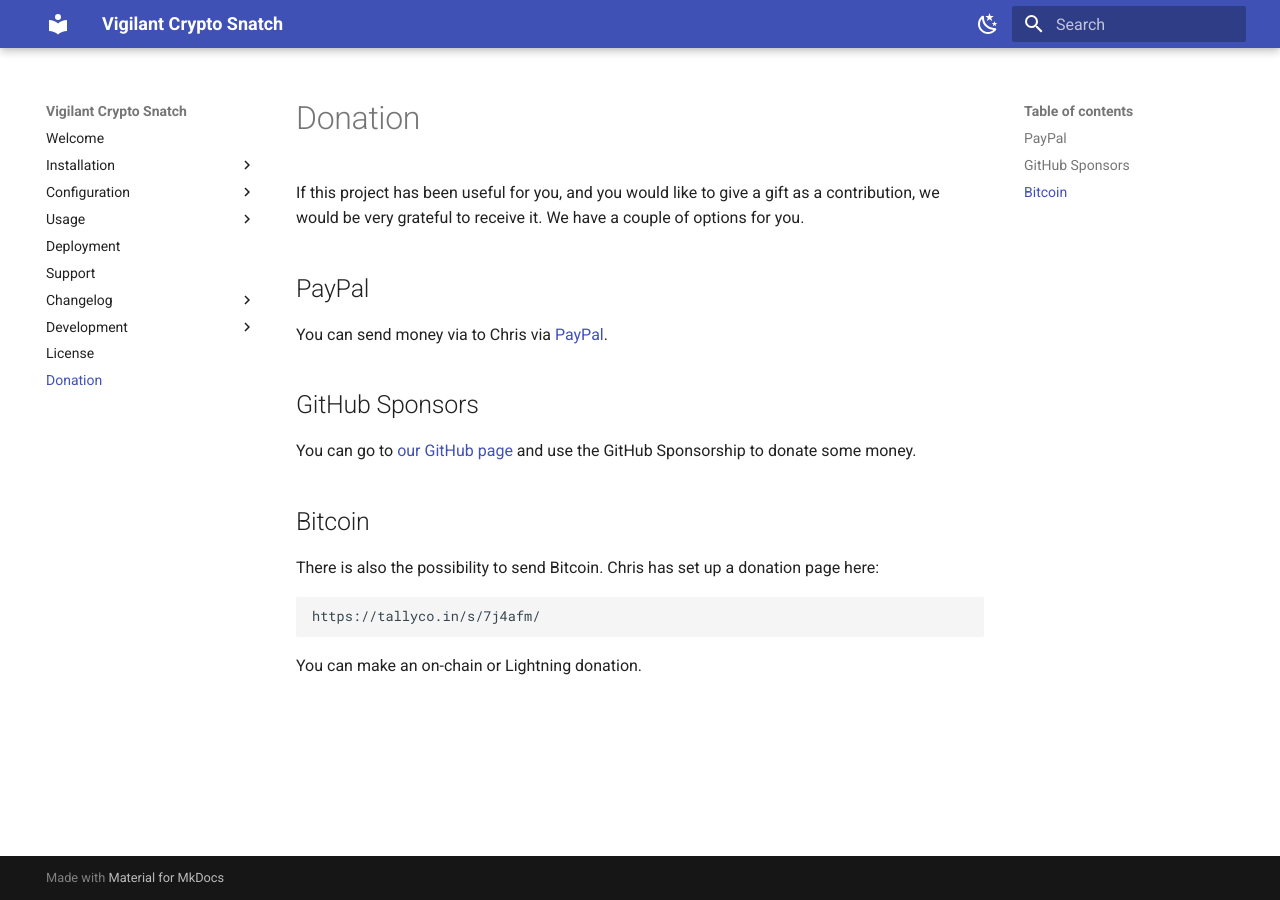
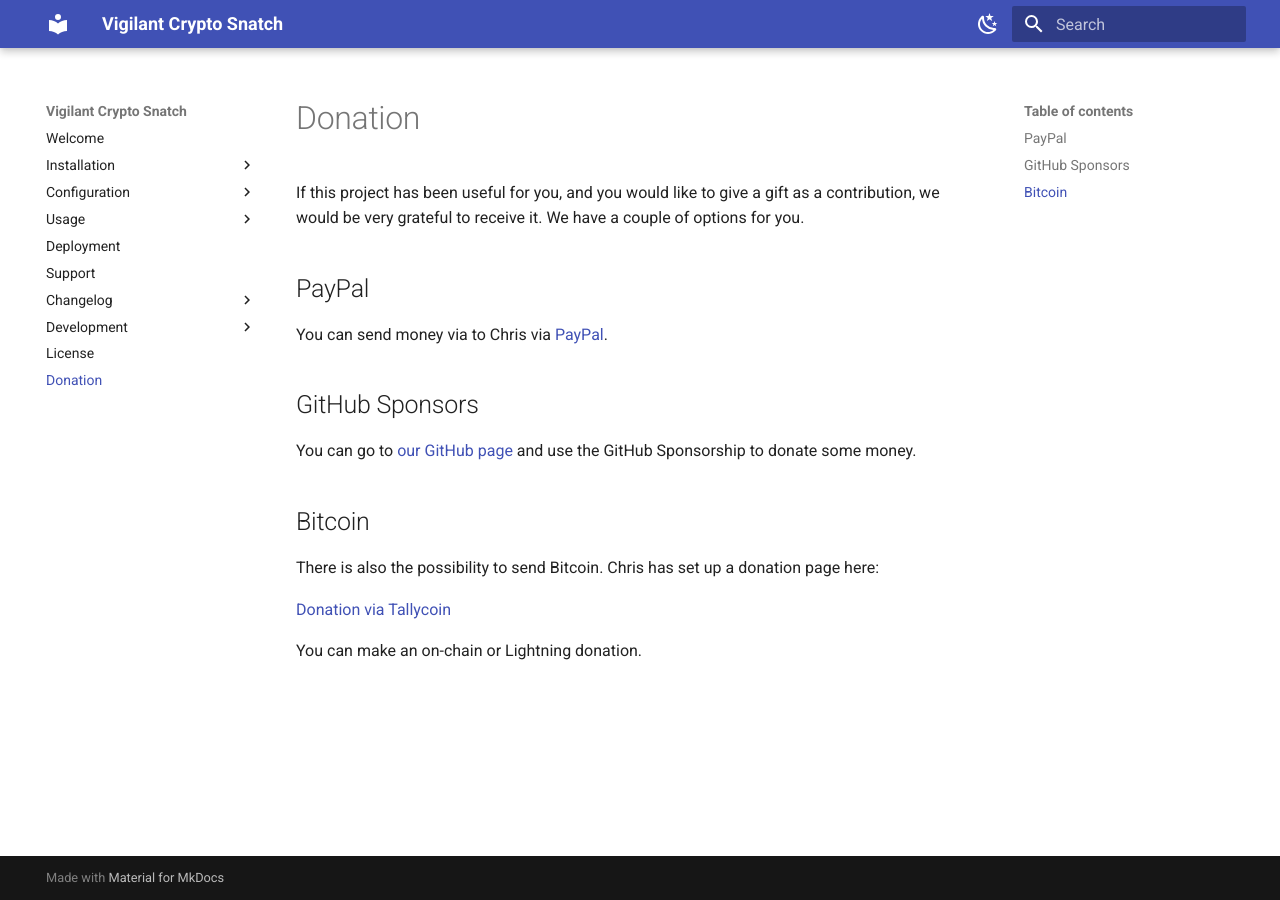
Before and after one commit to martin-ueding/vigilant-crypto-snatch, an MkDocs documentation site: the page built from docs/donation.md, in a window 1280 px wide. Built offline with MkDocs 1.6.1 and Material for MkDocs 9.7.7, drawn with Linux system fonts in a browser that asks for light colours.

Commit message:
tallycoin link fix

````diff
--- a/docs/donation.md
+++ b/docs/donation.md
@@ -14,8 +14,8 @@ You can go to [our GitHub page](https://github.com/martin-ueding/vigilant-crypto
 
 There is also the possibility to send Bitcoin. Chris has set up a donation page here:
 
-```
-https://tallyco.in/s/7j4afm/
-```
+
+[Donation via Tallycoin](https://tallyco.in/s/7j4afm/)
+
 
 You can make an on-chain or Lightning donation.
````
